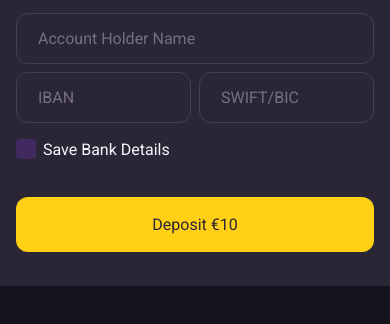
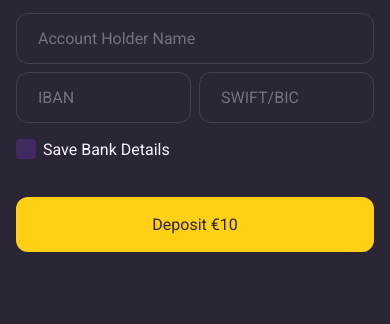
Before and after one commit to VadimMaliiWork/jazzbet, a plain HTML site: page index.html in a window 390 px wide. Shown: the part 362-686 px from the top of the page. Drawn offline with Linux system fonts and the light colour scheme; a web font is replaced by a local one.

Commit message:
update modal height

```diff
--- a/assets/css/_media.scss
+++ b/assets/css/_media.scss
@@ -48,7 +48,7 @@
   }
   .modal{
     flex-direction: column;
-    height: 100%;
+    height: 100vh; // should be update
     width: 100%;
     border-radius: 0;
     margin: 0;
```
Also changed, not shown: assets/css/main.css.
